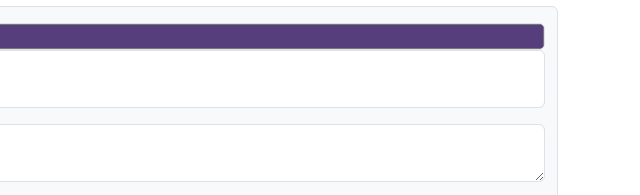
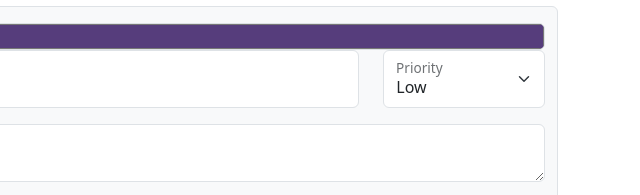
Before and after one commit to uretgec/todomy, a plain HTML site: page src/index.html in a window 1280 px wide. Shown: the part 275-470 px from the top of the page, 640-1280 px from the left. Drawn offline with Linux system fonts and the light colour scheme.

Commit message:
feat: added priority select box at form

```diff
--- a/src/index.html
+++ b/src/index.html
@@ -136,9 +136,21 @@
                                 <div class="row">
                                     <div class="col-12">
                                         <input type="color" class="form-control p-0" id="bg_color" value="#563d7c" title="Bg Color">
+                                    </div>
+                                    <div class="col-10">
                                         <div class="form-floating mb-3">
                                             <input type="text" class="form-control" placeholder="Title" name="title">
                                             <label for="title">Title</label>
+                                        </div>
+                                    </div>
+                                    <div class="col-2">
+                                        <div class="form-floating">
+                                            <select class="form-select" id="priority" name="priority">
+                                              <option value="1" selected>Low</option>
+                                              <option value="2">Medium</option>
+                                              <option value="3">High</option>
+                                            </select>
+                                            <label for="priority">Priority</label>
                                         </div>
                                     </div>
                                     <div class="col-12">
```
